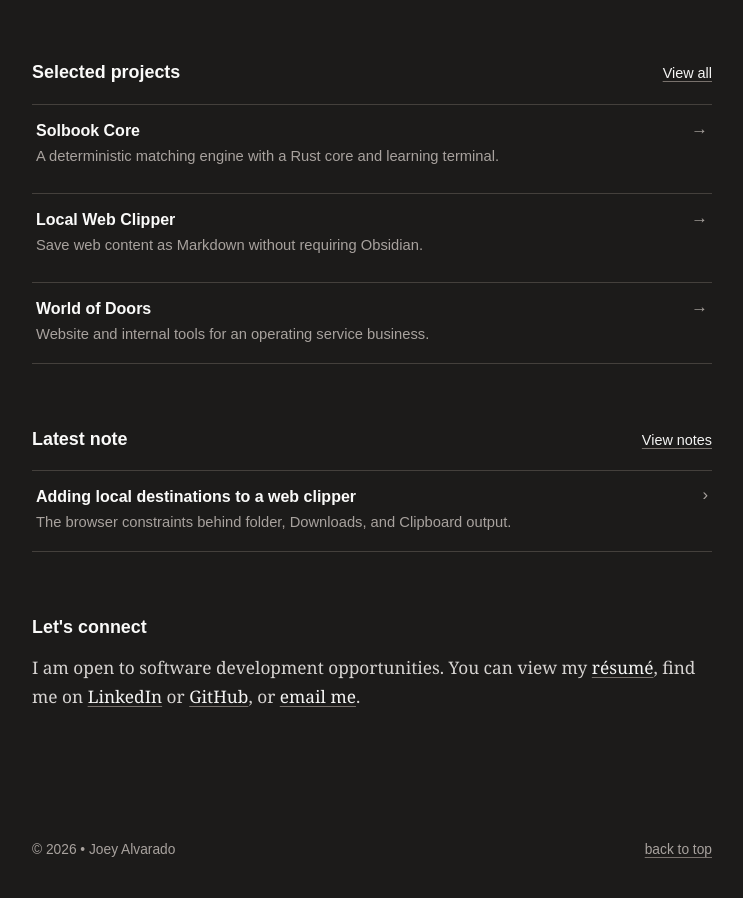
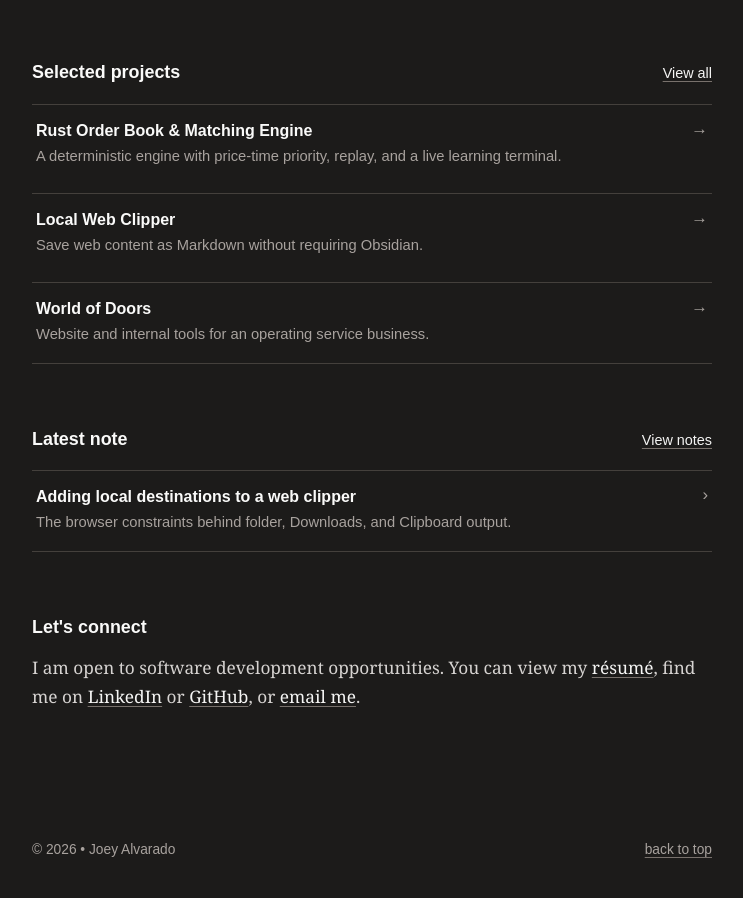
Before and after one commit to DigitalOutbreak/portfolio-resume, an Astro site: page / in a window 1280 px wide. Shown: the part 1269-2167 px from the top of the page, without its empty margins (268-1011 px from the left). Built offline with nearby package versions, Linux system fonts and the light colour scheme; Astro itself is replaced by a stand-in of ours.

Commit message:
feat: improve order book project presentation

```diff
--- a/src/data/projects.ts
+++ b/src/data/projects.ts
@@ -26,16 +26,16 @@ export const projects: Project[] = [
     slug: 'solbook-core',
     number: '01',
     type: 'Rust systems',
-    name: 'Solbook Core',
-    title: 'A deterministic matching engine with a Rust core and learning terminal.',
+    name: 'Rust Order Book & Matching Engine',
+    title: 'A deterministic engine with price-time priority, replay, and a live learning terminal.',
     summary:
-      'An in-memory SOL/USDC order book with exact decimal validation, price-time priority, structured events, deterministic replay, and a web interface for exploring how the engine behaves.',
+      'Solbook is an in-memory SOL/USDC order book with exact decimal validation, price-time priority, structured events, deterministic replay, and a web interface for exploring how the engine behaves.',
     tags: ['Rust', 'Matching engine', 'Axum', 'Property testing'],
     image: '/projects/solbook-core.webp',
-    imageAlt: 'Solbook market chart, order entry form, and live order book',
-    imageWidth: 1440,
-    imageHeight: 661,
-    imageCaption: 'Learning terminal backed by the live Rust matching engine.',
+    imageAlt: 'Rust order book market chart, order entry form, and live matching engine',
+    imageWidth: 1280,
+    imageHeight: 720,
+    imageCaption: 'Solbook learning terminal backed by the live Rust matching engine.',
     repositoryNote: 'The repository is private while I continue refining the project.',
     problem:
       'I wanted to understand order-book behavior through a core small enough to reason about, but strict enough that fills, ordering, and replay could be checked instead of hand-waved.',
--- a/src/pages/resume.astro
+++ b/src/pages/resume.astro
@@ -58,7 +58,7 @@ import BaseLayout from '../layouts/BaseLayout.astro';
     <section class="resume-section">
       <div class="split-heading"><h2>Selected projects</h2><a href="/projects">View case studies</a></div>
       <article class="resume-project">
-        <h3>Solbook Core</h3>
+        <h3>Rust Order Book &amp; Matching Engine</h3>
         <p>Built a deterministic Rust matching engine with exact decimal validation, FIFO price-time priority, structured events, replay tests, an Axum API, and a web learning terminal.</p>
       </article>
       <article class="resume-project">
```
Also changed, not shown: public/projects/solbook-core.webp, 2 other files.
